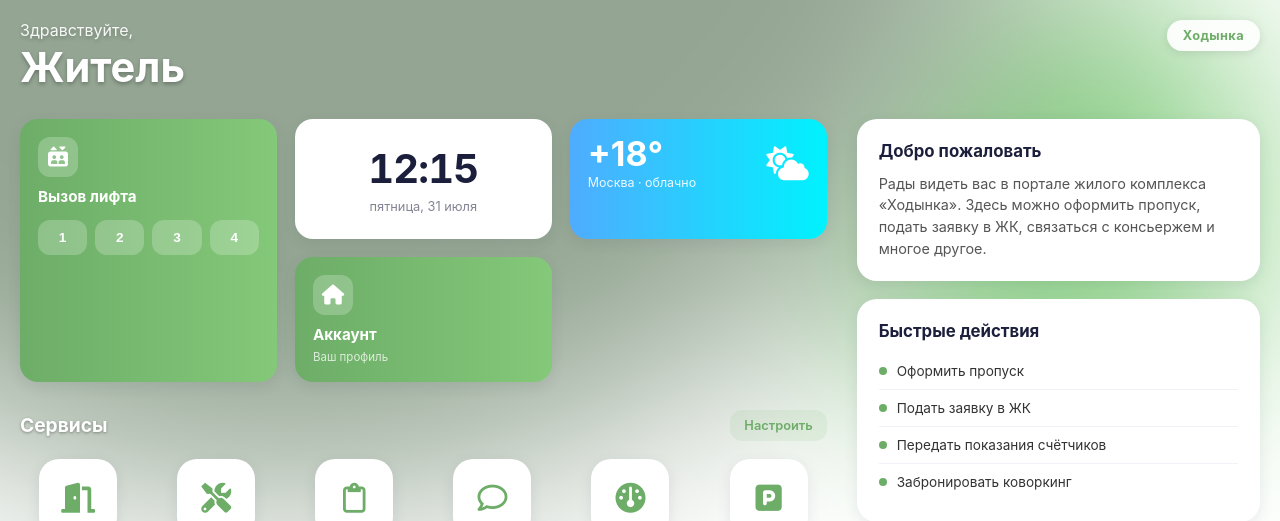
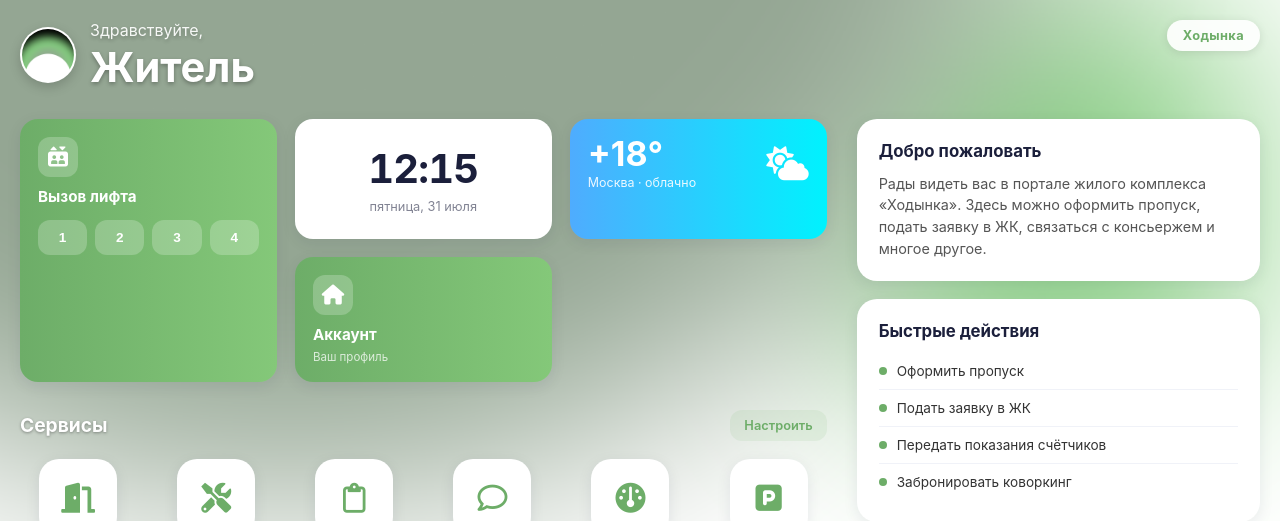
Before and after one commit to a-loginov/MYKHODYNKA, a Python web app: template templates/portal/apps.html in a window 1280 px wide. Shown: the top 521 px of the page. Run offline with Jinja, Linux system fonts and the light colour scheme; the template is opened without the code that fills it, so the values that code supplies are empty.

Commit message:
fix apps

```diff
--- a/templates/portal/apps.html
+++ b/templates/portal/apps.html
@@ -8,7 +8,7 @@
 <style>
     /* ═══════════ APPS2: ЛЁГКАЯ ТЕМА (адаптация референса) ═══════════ */
     .apps2-page.portal-body {
-        background: url('{{ url_for("static", filename="img/apps-wallpeprer.png") }}') top center no-repeat, #f4f6fb;
+        background: url('/static/img/apps-wallpeprer.png') top center no-repeat, #f4f6fb;
         background-size: cover;
         background-position: top center;
         background-repeat: no-repeat;
@@ -18,7 +18,7 @@
     }
     @media (prefers-color-scheme: dark) {
         .apps2-page.portal-body {
-            background: url('{{ url_for("static", filename="img/apps-wallpeprer-night.png") }}') top center no-repeat, #101416;
+            background: url('/static/img/apps-wallpeprer-night.png') top center no-repeat, #101416;
             background-size: cover;
             background-position: top center;
             background-repeat: no-repeat;
@@ -59,10 +59,26 @@
     }
 
     .apps2-greeting {
+        display: flex;
+        align-items: center;
+        gap: 14px;
         margin-bottom: 28px;
         color: #fff;
         text-shadow: 0 2px 4px rgba(0, 0, 0, 0.3);
     }
+
+    .apps2-avatar {
+        width: 56px;
+        height: 56px;
+        border-radius: 50%;
+        object-fit: cover;
+        flex-shrink: 0;
+        background: #fff;
+        border: 2px solid rgba(255, 255, 255, 0.7);
+        box-shadow: 0 4px 12px rgba(0, 0, 0, 0.18);
+    }
+
+    .apps2-greeting-text { min-width: 0; }
 
     .apps2-greeting-small {
         font-size: 1rem;
@@ -369,8 +385,11 @@
 
 <div class="apps2-container">
     <div class="apps2-greeting">
-        <div class="apps2-greeting-small">Здравствуйте,</div>
-        <div class="apps2-greeting-name">{{ name or 'Житель' }}</div>
+        <img class="apps2-avatar" src="/static/favicon.png" alt="Аватар">
+        <div class="apps2-greeting-text">
+            <div class="apps2-greeting-small">Здравствуйте,</div>
+            <div class="apps2-greeting-name">{{ name or 'Житель' }}</div>
+        </div>
     </div>
 
     <div class="apps2-layout">
```
